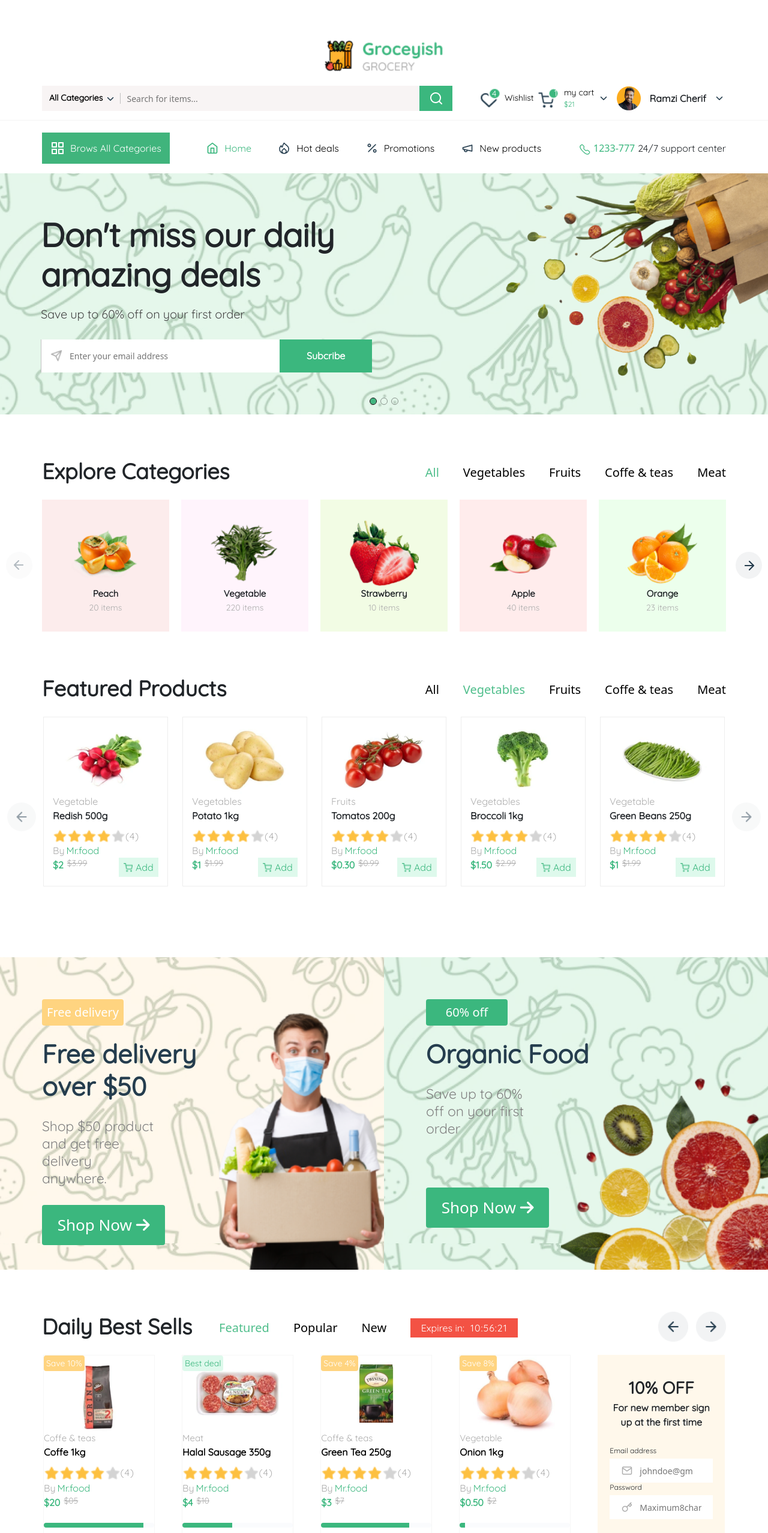
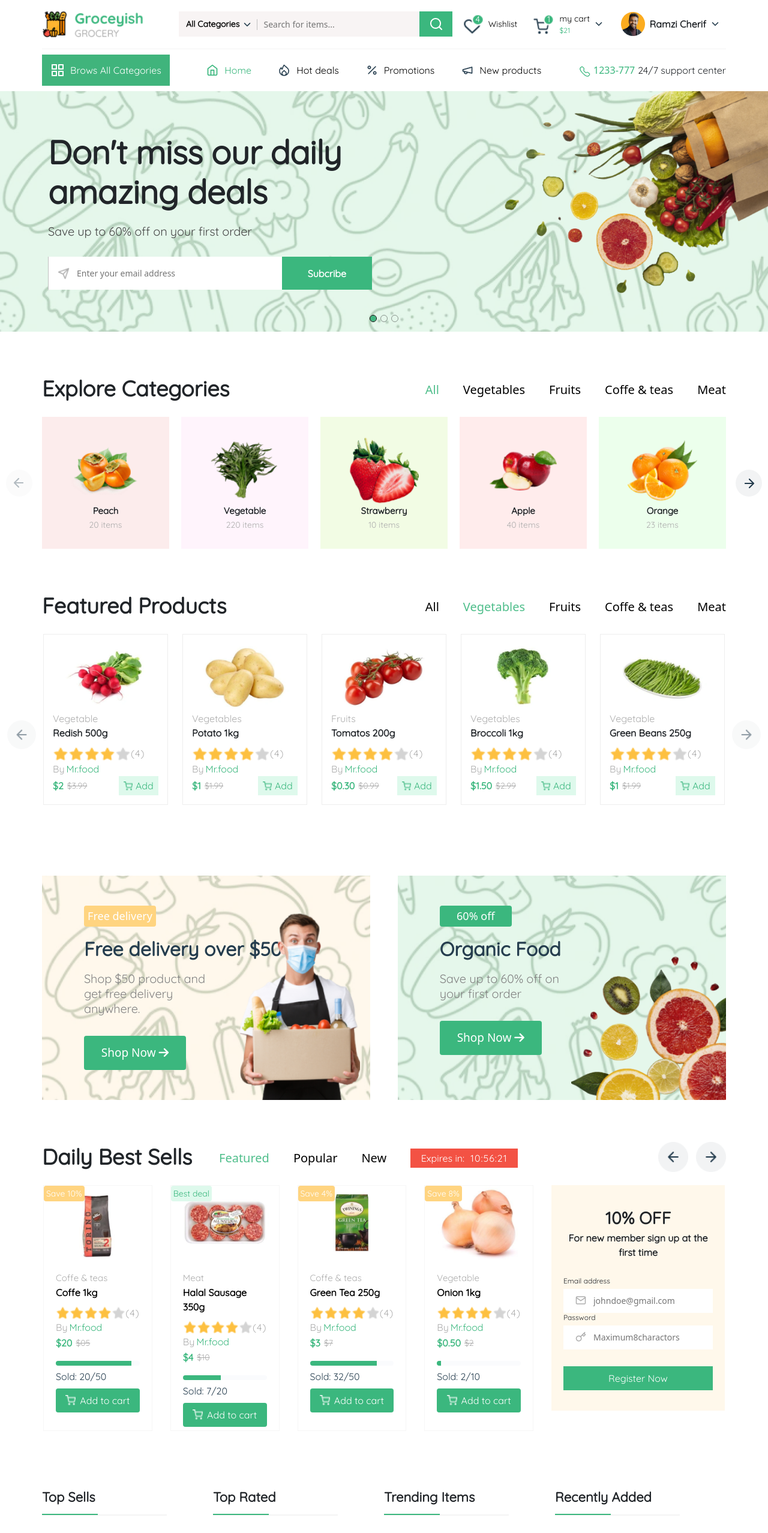
Before and after one commit to nitiwatchaw/Front-end, a plain HTML site: page index.html in a window 1280 px wide. Shown: the top 2556 px of the page at 60% size. Drawn offline with nearby package versions, Linux system fonts and the light colour scheme; files whose address does not match are found by name.

Commit message:
third-commit

```diff
--- a/css/base.css
+++ b/css/base.css
@@ -16,12 +16,14 @@ a {
 }
 
 nav {
+    background-color: white;
     display: flex;
     flex-direction: column;
     padding: 0 auto;
     width: 100%;
     justify-content: space-between;
     position: relative;
+    z-index: 100;
 }
 
 section-1 {
@@ -31,7 +33,10 @@ section-1 {
 }
 
 
-
+.wrape-content-btn{
+    display: flex;
+    flex-direction: column;
+}
 .bar-menu-icon {
     position: fixed;
     width: 100%;
@@ -165,7 +170,7 @@ form {
 input {
     border-left: 1px solid rgba(193, 193, 193, 255);
     background-color: rgb(248, 244, 244);
-    width: 170px;
+    width: 100%;
     height: 18px;
     font-size: 14px;
     border-top: 0px;
@@ -243,7 +248,8 @@ input ::placeholder {
     display: flex;
     align-items: center;
     width: 170px;
-    justify-content: space-between;
+    justify-content: center;
+    gap: 8px;
 }
 
 .profile p {
@@ -311,7 +317,7 @@ input ::placeholder {
 .cart-btn img {
     width: 35px;
     height: 35px;
-
+    position: relative;
 }
 
 .fav-btn a {
@@ -482,7 +488,7 @@ ul li:first-child a p {
     position: absolute;
     top: 0;
     width: 464px !important;
-    right: 10px;
+    right: 0;
     display: none !important;
 }
 
@@ -549,7 +555,6 @@ ul li:first-child a p {
     margin: 0px;
     justify-content: center;
     width: 100%;
-    padding-right: 26px;
 }
 
 .form-slide img {
@@ -770,7 +775,7 @@ ul li:first-child a p {
 .item-prod {
     border: 1px solid rgba(238, 238, 238, 255);
     padding: 15px;
-    width: calc(336px/2);
+    width: calc(300px/2);
     display: flex;
     justify-content: center;
     flex-direction: column;
@@ -783,7 +788,7 @@ ul li:first-child a p {
 }
 
 .img-star {
-    width: 82%;
+    width: 100%;
     display: flex;
     margin-top: 10px;
 }
@@ -993,9 +998,10 @@ ul li:first-child a p {
     justify-content: flex-end !important;
 }
 
-.col-ad-mobile{
-    padding: 0px 60px !important;
-}
+.col-ad-mobile {
+    padding: 0px 30px !important;
+}
+
 .card-wrapper,
 .wrpper-box-tiem {
     display: flex;
@@ -1014,35 +1020,39 @@ ul li:first-child a p {
 
 .card-wrapper-laptop {
     display: flex;
-    justify-content: space-between;
+    justify-content: center;
     padding: 0px 10px;
     display: none;
 }
+
 .card-wrapper-pc {
     display: flex;
-    justify-content: space-between;
+    justify-content: center;
     padding: 0px 10px;
     display: none;
 }
+
 .wrpper-box-tiem-tablet {
     display: flex;
-    justify-content: space-between;
+    justify-content: center;
     padding: 0px 10px;
     display: none;
 }
 
 .wrpper-box-tiem-laptop {
     display: flex;
-    justify-content: space-between;
+    justify-content: center;
     padding: 0px 10px;
     display: none;
 }
+
 .wrpper-box-tiem-pc {
     display: flex;
-    justify-content: space-between;
+    justify-content: center;
     padding: 0px 10px;
     display: none;
 }
+
 .carousel-control-next,
 .carousel-control-next-2,
 .carousel-control-prev {
@@ -1076,7 +1086,7 @@ ul li:first-child a p {
     background-color: #fff6e6;
     margin-bottom: 30px;
     position: relative;
-    padding-left: 0px;
+
 }
 
 .bd-green {
@@ -1084,7 +1094,7 @@ ul li:first-child a p {
     padding: 33px;
     background-color: rgb(220, 244, 228);
     position: relative;
-    padding-left: 0px;
+
 }
 
 .bd-green-1 {
@@ -1100,12 +1110,18 @@ ul li:first-child a p {
     padding: 33px;
     background-color: rgb(220, 244, 228);
     position: relative;
-    padding-left: 0px;
-}
-
-.img-for-mobile-1,
+
+}
+
+.img-for-mobile-1 {
+    width: 160px;
+    bottom: 0;
+    right: 0px;
+    position: absolute;
+}
+
 .img-for-mobile-2 {
-    width: 160px;
+    width: 176px;
     bottom: 0;
     right: 0px;
     position: absolute;
@@ -1128,8 +1144,9 @@ ul li:first-child a p {
 .wrapper-content-green,
 .topic-section-wrapper {
     width: 100%;
-    padding: 0px 20px 0px 20px;
-
+    display: flex;
+    flex-direction: column;
+    gap: 33px;
 }
 
 .wrapper-content-yellow button:first-child {
@@ -1137,9 +1154,10 @@ ul li:first-child a p {
     background-color: rgba(255, 212, 128, 255);
     color: white;
     border-radius: 4px;
-    font-size: 20px;
+    font-size: 16px;
     padding: 7px;
-    margin-bottom: 20px;
+
+    width: 135px;
 }
 
 .wrapper-content-green button:first-child {
@@ -1147,9 +1165,10 @@ ul li:first-child a p {
     background-color: #3BB77E;
     color: white;
     border-radius: 4px;
-    font-size: 20px;
+    font-size: 16px;
     padding: 7px;
-    margin-bottom: 20px;
+
+    width: 135px;
 }
 
 .wrapper-content-yellow .topic,
@@ -1157,11 +1176,10 @@ ul li:first-child a p {
 .topic-section-wrapper .topic {
     color: var(--black, #253D4E);
     font-family: Quicksand;
-    font-size: 43px;
+    font-size: 32px;
     font-style: normal;
     font-weight: 600;
     line-height: normal;
-    margin-bottom: 25px;
 
 }
 
@@ -1173,7 +1191,7 @@ ul li:first-child a p {
     font-weight: 500;
     line-height: normal;
     letter-spacing: -0.18px;
-    margin-bottom: 30px;
+
     width: 60%;
 }
 
@@ -1183,9 +1201,9 @@ ul li:first-child a p {
     background-color: #3BB77E;
     color: white;
     border-radius: 4px;
-    font-size: 26px;
+    font-size: 15px;
     padding: 14px;
-
+    width: 170px;
 
 }
 
@@ -1235,7 +1253,7 @@ ul li:first-child a p {
 
 .box-item {
     border: 1px solid rgba(246, 246, 246, 255);
-    width: 50%;
+    width:169px;
 }
 
 .img-section {
@@ -1277,7 +1295,11 @@ ul li:first-child a p {
 }
 
 .content-section {
-    padding: 0px;
+    padding: 20px;
+    display: flex;
+    flex-direction: column;
+    justify-content: space-between;
+    height: 329px;
 }
 
 .img-star img {
@@ -1559,14 +1581,13 @@ ul li:first-child a p {
 }
 
 .pic-section {
-    position: absolute;
-    right: 0;
-    bottom: -52px;
-
+        position: absolute;
+        right: -20px;
+        bottom: -55px;
 }
 
 .app-pic {
-    width: 175px;
+    width: 151px;
 
 }
 
@@ -1743,7 +1764,41 @@ ul li:first-child a p {
     gap: 13px;
 }
 
+.wrap-offer-topic {
+    display: flex;
+    flex-direction: column;
+    gap: 17px;
+}
+
+.wrapper-appandbtn {
+    display: flex;
+    flex-direction: column;
+    gap: 48px;
+    width: 100%;
+}
+
+.wrapper-appandbtn .topic-section-wrapper .topic p {
+    font-size: 40px;
+}
+
+.wrapper-appandbtn .topic-section-wrapper .subtopic p {
+    font-size: 20px;
+}
+
 @media (min-width: 768px) {
+    .content-section{
+        height: unset;
+    }
+    .box-item {
+        border: 1px solid rgba(246, 246, 246, 255);
+        width:250px;
+    }
+    .app-pic {
+        width: 300px;
+    }
+    .wrapper-appandbtn {
+        width: 60%;
+    }
     .wrapper-logo-search {
         display: block;
         flex-direction: column;
@@ -1759,6 +1814,8 @@ ul li:first-child a p {
         width: 30%;
         display: flex;
         flex-direction: row;
+        justify-content: center;
+        gap: 27px;
     }
 
     .wrapper-btn-profile {
@@ -1797,12 +1854,12 @@ ul li:first-child a p {
         position: absolute;
         top: 0;
         width: 464px !important;
-        right: 10px;
         display: block !important;
+        right: 0;
     }
 
     .content-slide p:first-child {
-        width: 68%;
+        width: 55%;
     }
 
     .list-product {
@@ -1833,9 +1890,13 @@ ul li:first-child a p {
         flex-direction: column;
     }
 
-    .img-for-mobile-1,
+    .img-for-mobile-1 {
+        right: 17px;
+        width: 194px;
+    }
+
     .img-for-mobile-2 {
-        width: 226px;
+        width: 250px;
     }
 
     .wrpper-box-tiem {
@@ -1851,7 +1912,7 @@ ul li:first-child a p {
     .wrapper-content-yellow,
     .wrapper-content-green,
     .topic-section-wrapper {
-        width: 65%;
+        width: 100%;
         padding: 20px;
     }
 
@@ -1870,7 +1931,7 @@ ul li:first-child a p {
         justify-content: center;
         position: absolute;
         top: 4%;
-        right: 63px;
+        right: 35px;
     }
 
     .app-pic {
@@ -1894,7 +1955,7 @@ ul li:first-child a p {
     }
 
     .col-ad {
-        padding: 0px 60px;
+        padding: 0px 60px !important;
     }
 
     .carousel-inner {
@@ -1925,6 +1986,7 @@ ul li:first-child a p {
         width: 100%;
         gap: 15px;
     }
+
     .wrapper-footer-service-2 {
         display: flex;
         align-items: center;
@@ -1932,6 +1994,7 @@ ul li:first-child a p {
         width: 100%;
         gap: 15px;
     }
+
     .wrapper-footer-service-2 {
         display: flex;
         align-items: center;
@@ -1939,8 +2002,13 @@ ul li:first-child a p {
         width: 100%;
         gap: 15px;
     }
-    .img-section-footer{
+
+    .img-section-footer {
         justify-content: center;
+    }
+
+    .pd-offer {
+        padding: 0px 81px;
     }
 }
 
@@ -2027,6 +2095,12 @@ ul li:first-child a p {
     .wrapper-app-btn-pic {
         position: relative;
         padding: 23px;
+    }
+
+    .bd-yellow,
+    .bd-green-2 {
+
+        padding: 32px 40px;
     }
 }
 
@@ -2047,8 +2121,7 @@ ul li:first-child a p {
         align-items: center;
         max-width: unset;
         height: unset;
-        padding: 0px 70px;
-        margin-top: 20px;
+        padding: 9px 0px;
     }
 
     .menu-bar-open,
@@ -2077,20 +2150,20 @@ ul li:first-child a p {
         display: flex;
         flex-direction: row;
         gap: unset;
-        width: 100%;
-        padding: 0px 70px;
+        width: 80%;
+        padding: 0px;
         justify-content: center;
     }
 
     .wrapper-btn-profile {
         gap: 0px;
-        width: 40%;
-        justify-content: flex-end;
+        width: 50%;
+        justify-content: space-evenly;
         flex-direction: row;
     }
 
     .wrapper-search {
-        width: 60%;
+        width:50%;
     }
 
     .search-section {
@@ -2103,7 +2176,7 @@ ul li:first-child a p {
     }
 
     .wrapper-cart-fav {
-        width: 50%;
+        width: 60%;
     }
 
     .content-slide {
@@ -2124,13 +2197,13 @@ ul li:first-child a p {
     }
 
     .bd-yellow {
-        width: 50%;
+        width: 48%;
         margin: 0px;
         padding: 50px 50px 50px 70px;
     }
 
     .bd-green-2 {
-        width: 50%;
+        width: 48%;
         padding: 50px 50px 50px 70px;
         background-color: rgb(220, 244, 228);
         position: relative;
@@ -2140,7 +2213,7 @@ ul li:first-child a p {
     .wrapper-content-green {
         display: flex;
         flex-direction: column;
-        justify-content: space-between;
+        justify-content: center;
         height: 421px;
         padding: 0px;
     }
@@ -2150,23 +2223,47 @@ ul li:first-child a p {
         flex-direction: column;
     }
 
-    .wrapper-content-yellow button:first-child,
+    .wrapper-content-yellow button:first-child {
+        border: 0px;
+        background-color: rgba(255, 212, 128, 255);
+        color: white;
+        border-radius: 4px;
+        font-size: 18px;
+        padding: 4px;
+
+        width: 120px;
+    }
+
     .wrapper-content-green button:first-child {
-        width: 136px;
-    }
-
-    .img-for-mobile-1 {
-        width: 275px;
-    }
-
-    .img-for-mobile-2 {
-        width: 345px;
+        border: 0px;
+        background-color: #3BB77E;
+        color: white;
+        border-radius: 4px;
+        font-size: 18px;
+        padding: 4px;
+
+        width: 120px;
     }
 
     .wrapper-content-yellow button:last-child,
     .wrapper-content-green button {
-        width: 205px;
-    }
+        font-size: 19px;
+        width: 170px;
+    }
+
+    .subtopic {
+        font-size: 20px;
+    }
+
+    .img-for-mobile-1 {
+        width: 200px;
+    }
+
+    .img-for-mobile-2 {
+        width: 258px;
+
+    }
+
 
     .row-adjust-padding {
         padding: 0px 70px;
@@ -2224,11 +2321,13 @@ ul li:first-child a p {
         padding: 0px;
         display: none;
     }
+
     .wrpper-box-tiem-pc {
         display: flex;
         padding: 0px;
-        gap: 45px;
-    }
+        gap: 30px;
+    }
+
     .time-ex-wrapper {
         display: none;
     }
@@ -2262,11 +2361,12 @@ ul li:first-child a p {
     }
 
     .wrapper-app-btn-pic {
-        padding: 100px 533px 100px 70px;
+        padding: 92px 70px;
     }
 
     .bd-green {
-        margin-top: 70px;
+        margin-top: 40px;
+        padding: 0px;
     }
 
     .company {
@@ -2284,71 +2384,134 @@ ul li:first-child a p {
     .wrapper-content-yellow,
     .wrapper-content-green,
     .topic-section-wrapper {
-        width: 65%;
-        padding: 20px;
+        width: 83%;
+        padding: 0px;
         padding-left: 0px;
+        height: unset;
     }
 
     .wrapper-logoandtext {
         padding-left: 0px;
     }
+
     .fav-btn p {
         top: 2px;
         text-align: center;
         left: 20px;
     }
+
     .number-notification-cart {
-
-        top: 1px;
-        right: 88px;
-    }
-    .card-wrapper-pc{
+        top: 2px;
+        right: 92px;
+    }
+
+    .card-wrapper-pc {
         display: flex;
         padding: 0px;
         justify-content: center;
         gap: 24px;
     }
+
     .form-item {
         width: 50%;
 
     }
+
     .chart-wrapper .topic-section p {
         font-size: 22px;
 
     }
-    .content-section .content-wrapper img{
+
+    .content-section .content-wrapper img {
         width: 74px;
     }
+
     .chart-wrapper .detail-wrapper>p {
         font-size: 15px;
     }
-    .chart-wrapper .detail-wrapper .img-star{
-        width: 60%;
-    }
+
+    .chart-wrapper .detail-wrapper .img-star {
+        width: 78%;
+    }
+
     .chart-wrapper .content-section .content-wrapper {
         margin-bottom: 45px;
     }
+
     .text-cost-wrapper p:first-child {
         font-size: 16px;
     }
+
     .text-cost-wrapper p:nth-child(2) {
         font-size: 14px;
-        line-height: normal;
+        height: unset;
+    }
+    .text-cost-wrapper p:first-child {
+        height: unset;
+
+    }
+    .wrapper-pay {
+        align-items: center;
     }
     .text-border .line {
         height: 2px;
         width: 93px;
     }
 
-    .footer-support{
+    .footer-support {
         gap: 30px;
     }
+
     .wrapper-footer-service-2 {
         justify-content: center;
 
     }
-}
-
-@media (min-width: 1400px){
-
-}
+
+    .pd-offer {
+        padding: 0px 70px;
+        justify-content: space-between;
+    }
+
+    .pic-section {
+        right: 80px;
+    }
+
+    .wrapper-appandbtn .topic-section-wrapper .topic p {
+        font-size: 55px;
+    }
+    .wrapper-nav-content {
+        flex-direction: row;
+        display: flex;
+    }
+    .logo-img {
+        width: 20%;
+        margin: 0px;
+        justify-content: flex-start;
+    }
+    section-1 {
+        padding: 15px 0px 15px 0px;
+    }
+    .logo-img img {
+        width: 170px;
+    }
+    nav {
+        padding: 0px 70px;
+        position: fixed;
+        top: 0px;
+
+    }
+    main{
+        margin-top: 151px;
+    }
+    .box-item {
+        border: 1px solid rgba(246, 246, 246, 255);
+        width: 16%;
+        height: 410px;
+    }
+    .chart-wrapper .topic-section {
+
+        margin-bottom: 35px;
+    }
+}
+
+@media (min-width: 1900px) {}
--- a/index.html
+++ b/index.html
@@ -93,8 +93,10 @@
 
                 <!-- cart -->
                 <div class="cart-btn">
-                  <a href="#"><img src="./img/header/Group 2.png" alt=""></a>
+                  <a href="#"><img src="./img/header/Group 2.png" alt="">
                     <p class="number-notification-cart">1</p>
+                  </a>
+
                   <div class="wrapper-cart">
                     <a href="#">
                       <p>my cart</p>
@@ -195,7 +197,7 @@
   </header>
   <main>
 
-    <div class="container-fluid mt-3">
+    <div class="container-fluid ">
       <!-- slide -->
       <div class="row mb-5">
         <div class="col-12 pe-0 ps-0 slide-display">
@@ -210,11 +212,7 @@
                 aria-label="Slide 3"></button>
             </div>
             <div class="carousel-inner slide-inner">
-              <div class="carousel-item active">
-                <div class="row">
-                  <div class="col-12 bd-green-1 bg-vet-pattern">
-                    <div class="row">
-                      <div class="col-12">
+              <div class="carousel-item active bd-green-1 bg-vet-pattern">
                 <div class="content-slide">
                   <p>Don't miss our daily amazing deals</p>
                   <p>Save up to 60% off on your first order</p>
@@ -227,10 +225,6 @@
                   </div>
                 </div>
                 <img src="./img/body/banner/Hreo-img.png" class="d-block w-100 slide-pic-tablet" alt="...">
-                      </div>
-                    </div>
-                  </div>
-                </div>
               </div>
 
               <div class="carousel-item">
@@ -1663,15 +1657,17 @@
 
 
       <!-- Offer -->
-      <div class="row mt-5">
+      <div class="row mt-5 pd-offer">
         <div class="col-12 col-xl-6 bd-yellow bg-vet-pattern">
           <div class="row">
             <div class="col-12">
 
               <div class="wrapper-content-yellow">
+                <div class="wrap-offer-topic">
                   <button>Free delivery</button>
                   <p class="topic">Free delivery over $50</p>
                   <p class="subtopic">Shop $50 product and get free delivery anywhere.</p>
+                </div>
                 <button>Shop Now <i class="fa-solid fa-arrow-right"></i></button>
               </div>
               <img src="./img/body/Offer1-img.png" alt="" class="img-for-mobile-1">
@@ -1688,9 +1684,11 @@
             <div class="col-12">
               <div class="wrapper-content-green">
                 <div class="wrapper-green-without-btn">
+                  <div class="wrap-offer-topic">
                     <button> 60% off</button>
                     <p class="topic">Organic Food</p>
                     <p class="subtopic">Save up to 60% off on your first order</p>
+                  </div>
                 </div>
                 <button>Shop Now <i class="fa-solid fa-arrow-right"></i></button>
                 <img src="./img/body/Offer2-img.png" alt="" class="img-for-mobile-2">
@@ -1753,6 +1751,7 @@
                     </div>
                   </div>
                   <div class="content-section">
+                    <div class="wrape-content-btn">
                       <div class="name-section">
                         <p>Coffe & teas</p>
                         <p>Coffe 1kg</p>
@@ -1781,6 +1780,7 @@
                           <div class="progress-bar" style="width: 90%"></div>
                         </div>
                         <p>Sold: 20/50</p>
+                      </div>
                     </div>
                     <button>
                       <img src="./img/body/li_shopping-cart.png" alt="">
@@ -2157,6 +2157,7 @@
                     </div>
                   </div>
                   <div class="content-section">
+                    <div class="wrape-content-btn">
                       <div class="name-section">
                         <p>Coffe & teas</p>
                         <p>Coffe 1kg</p>
@@ -2185,6 +2186,7 @@
                           <div class="progress-bar" style="width: 90%"></div>
                         </div>
                         <p>Sold: 20/50</p>
+                      </div>
                     </div>
                       <button>
                         <img src="./img/body/li_shopping-cart.png" alt="">
@@ -2794,7 +2796,7 @@
         <!-- top chart -->
         <div class="row mt-5 justify-content-between row-adjust-padding row-adjust-padding-tablet">
           <!-- row1 -->
-        <div class="col-12 col-md-6 mt-5 col-xl-2 col-ad-laptop">
+          <div class="col-12 col-md-6 mt-5 col-xl-3 col-ad-laptop">
             <div class="chart-wrapper">
               <div class="topic-section">
                 <p>Top Sells</p>
@@ -2867,7 +2869,7 @@
             </div>
           </div>
           <!-- row2 -->
-        <div class="col-12 col-md-6 mt-5  col-xl-2 col-ad-laptop">
+          <div class="col-12 col-md-6 mt-5  col-xl-3 col-ad-laptop">
             <div class="chart-wrapper">
               <div class="topic-section">
                 <p>Top Rated</p>
@@ -2940,7 +2942,7 @@
             </div>
           </div>
           <!-- row3 -->
-        <div class="col-12 col-md-6 mt-5  col-xl-2 col-ad-laptop">
+          <div class="col-12 col-md-6 mt-5  col-xl-3 col-ad-laptop">
             <div class="chart-wrapper">
               <div class="topic-section">
                 <p>Trending Items</p>
@@ -3013,7 +3015,7 @@
             </div>
           </div>
           <!-- row4 -->
-        <div class="col-12 col-md-6 mt-5  col-xl-2 col-ad-laptop">
+          <div class="col-12 col-md-6 mt-5  col-xl-3 col-ad-laptop">
             <div class="chart-wrapper">
               <div class="topic-section">
                 <p>Recently Added</p>
@@ -3091,8 +3093,6 @@
         <!-- app section -->
         <div class="row mt-5">
           <div class="col-12 bd-green bg-vet-pattern app-section">
-          <div class="row">
-            <div class="col-12">
                 <div class="wrapper-app-btn-pic">
                   <div class="wrapper-appandbtn">
                     <div class="topic-section-wrapper">
@@ -3113,9 +3113,7 @@
                     <img src="./img/body/app-section/App.png" alt="" class="app-pic">
                   </div>
                 </div>
-            </div>
-
-          </div>
+
           </div>
         </div>
 
@@ -3177,7 +3175,7 @@
         </div>
       </div>
       <!-- footer-support -->
-      <div class="row justify-content-center mt-5 footer-support" >
+      <div class="row justify-content-center mt-5 footer-support">
 
         <div class="col-12 col-lg-5 text-center ps-0 pe-0">
           <!-- sec1 -->
```
Lines whose indentation alone changed are shown as unchanged.
